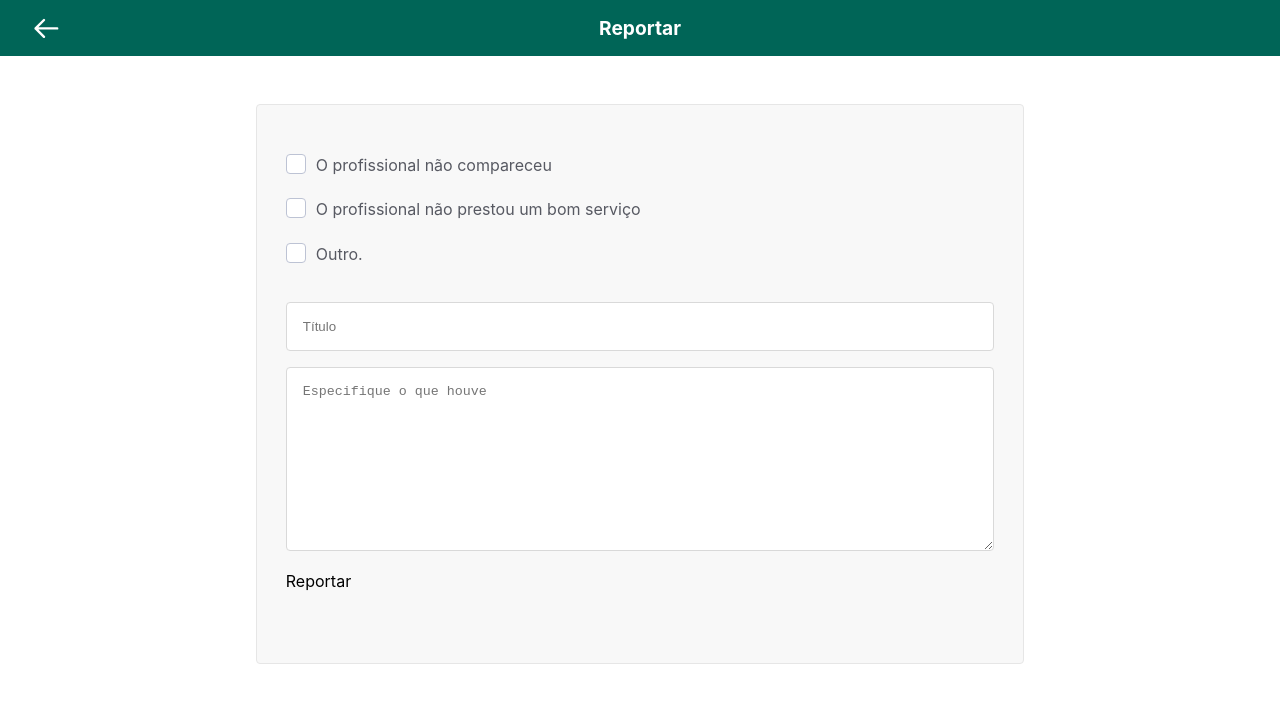
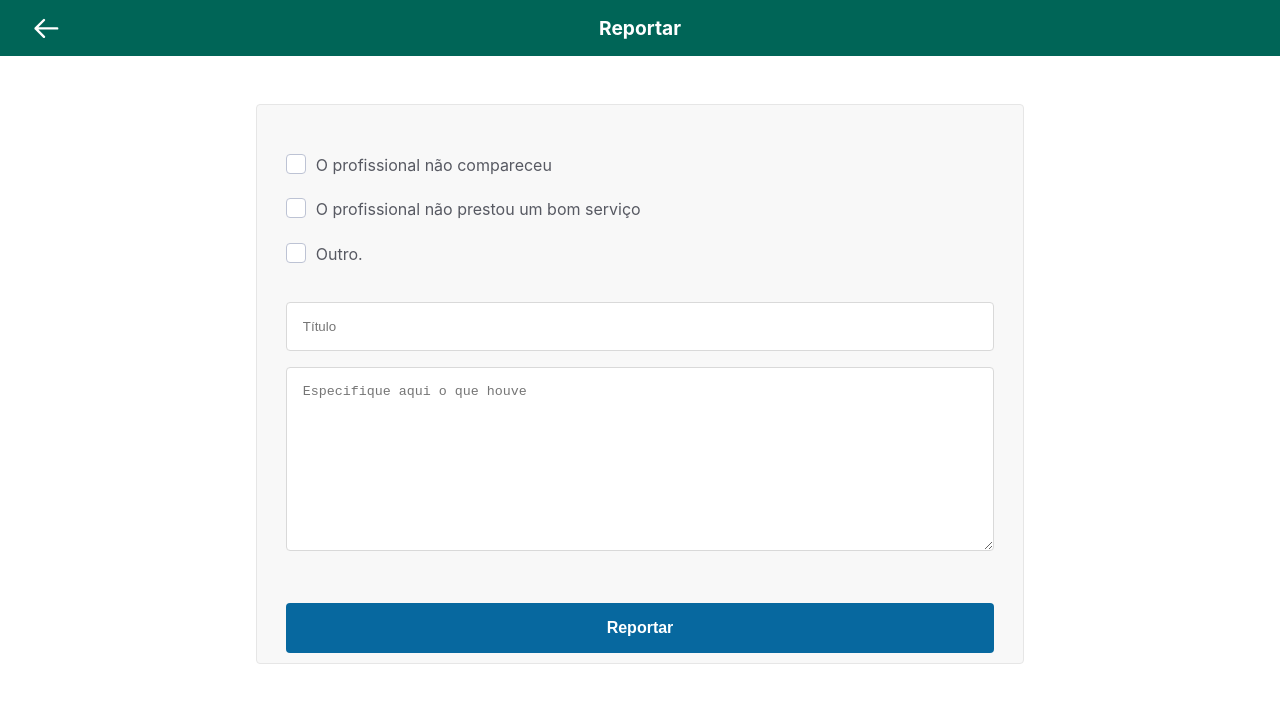
Before and after one commit to Cleber-Severo/clebersevero_reportar1, a React (Vite) app: page / in a window 1280 px wide. Shown: the top 702 px of the page. Built offline with nearby package versions, Linux system fonts and the light colour scheme.

Commit message:
feat: button component styles

```diff
--- a/src/components/Button/Button.scss
+++ b/src/components/Button/Button.scss
@@ -0,0 +1,27 @@
+.button-component {
+  background-color: #07689f;
+  color: white;
+
+  font-size: 16px;
+  font-weight: 600;
+
+  border-radius: 4px;
+
+  user-select: none;
+  width: 100%;
+
+  margin-top: 2rem;
+  padding: 1rem;
+  box-sizing: border-box;
+
+  outline: none;
+
+  &:hover {
+    cursor: pointer;
+    background-color: #065f93;
+  }
+
+  &:active {
+    background-color: #054f7a;
+  }
+}
--- a/src/components/Button/index.jsx
+++ b/src/components/Button/index.jsx
@@ -3,7 +3,7 @@ import './Button.scss'
 
 const Button = ({ children }) => {
   return (
-    <div>{ children }</div>
+    <button className='button-component'> { children } </button>
   )
 }
 
--- a/src/pages/Reportar/App.jsx
+++ b/src/pages/Reportar/App.jsx
@@ -5,13 +5,18 @@ import './App.scss'
 import Button from '../../components/Button'
 
 function App() {
+
+  function validateForm(e) {
+    e.preventDefault();
+  }
+
   return (
     <div className='app'>
         <Header />
-      <form className='report-form' action="">
+      <form className='report-form' action="" onSubmit={validateForm} >
         <Checkbox />
         <input type="text" placeholder='Título' />
-        <textarea name="" id="" cols="10" rows="10" placeholder='Especifique o que houve'></textarea>
+        <textarea name="" id="" cols="10" rows="10" placeholder='Especifique aqui o que houve'></textarea>
         <Button>
           Reportar
         </Button>
--- a/src/pages/Reportar/App.scss
+++ b/src/pages/Reportar/App.scss
@@ -6,9 +6,12 @@
   overflow-y: hidden ;
   overflow-x: hidden;
 
+  display: flex;
+  flex-direction: column;
+
+
   form {
     background-color: #f8f8f8;
-
 
     height: calc(100vh - 54px);
     height: 100%;
```
